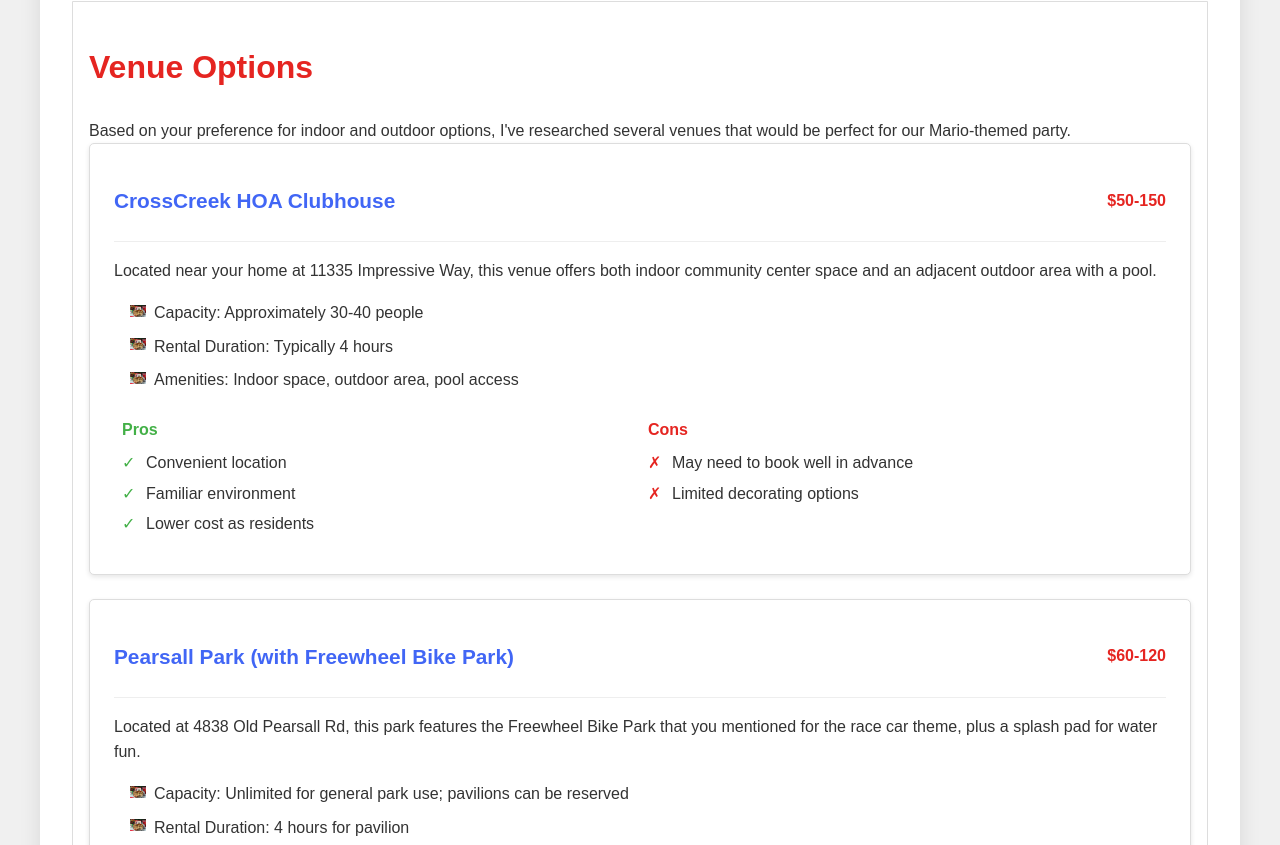
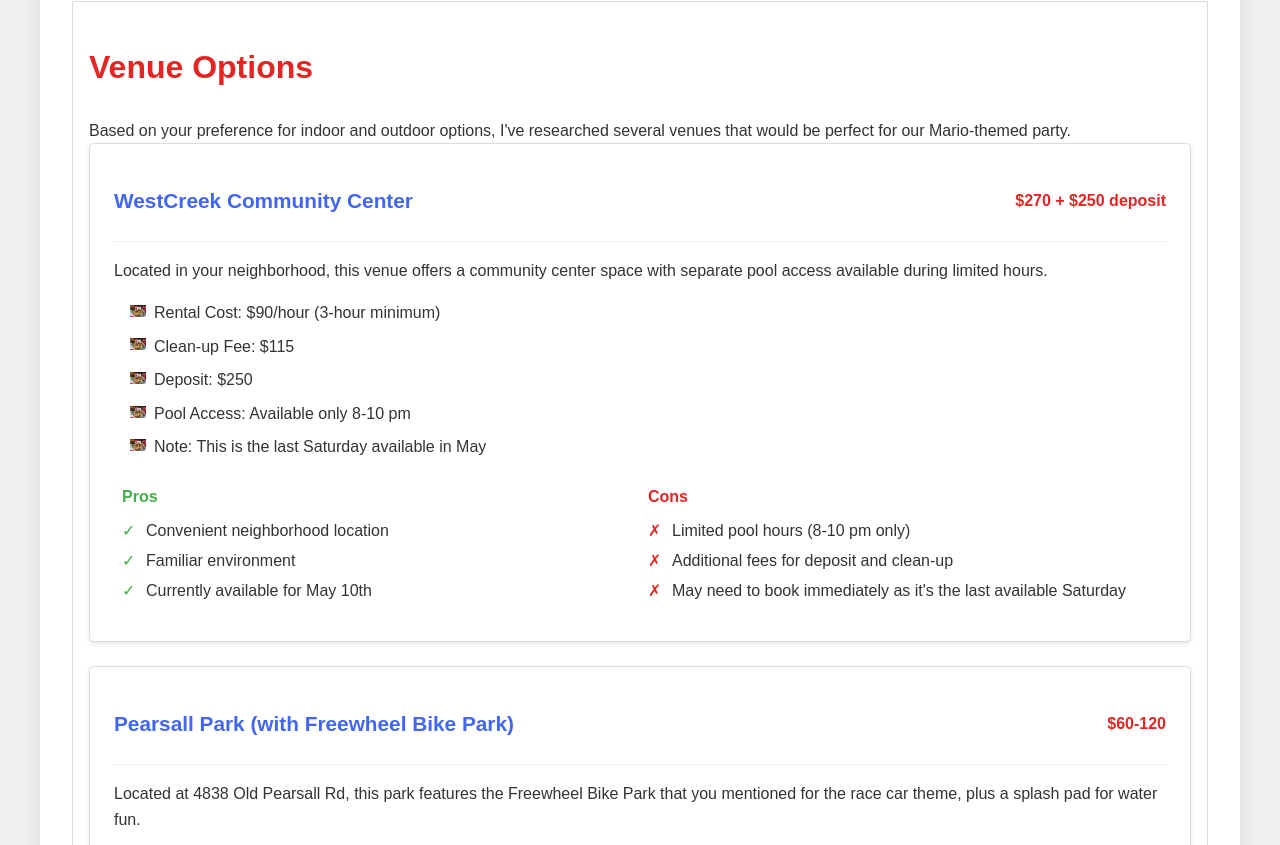
Before and after one commit to year2092/Chayce4Birthday, a plain HTML site: page index.html in a window 1280 px wide. Shown: the part 1347-2192 px from the top of the page. Drawn offline with Linux system fonts and the light colour scheme.

Commit message:
Remove Crosscreek
Updated with pricing

```diff
--- a/index.html
+++ b/index.html
@@ -495,31 +495,34 @@
 
             <div class="venue-card">
                 <div class="card-header">
-                    <h3 class="card-title">CrossCreek HOA Clubhouse</h3>
-                    <span class="card-price">$50-150</span>
+                    <h3 class="card-title">WestCreek Community Center</h3>
+                    <span class="card-price">$270 + $250 deposit</span>
                 </div>
-                <p>Located near your home at 11335 Impressive Way, this venue offers both indoor community center space and an adjacent outdoor area with a pool.</p>
+                <p>Located in your neighborhood, this venue offers a community center space with separate pool access available during limited hours.</p>
                 <div class="card-details">
                     <ul>
-                        <li>Capacity: Approximately 30-40 people</li>
-                        <li>Rental Duration: Typically 4 hours</li>
-                        <li>Amenities: Indoor space, outdoor area, pool access</li>
+                        <li>Rental Cost: $90/hour (3-hour minimum)</li>
+                        <li>Clean-up Fee: $115</li>
+                        <li>Deposit: $250</li>
+                        <li>Pool Access: Available only 8-10 pm</li>
+                        <li>Note: This is the last Saturday available in May</li>
                     </ul>
                 </div>
                 <div class="pros-cons">
                     <div class="pros">
                         <h4>Pros</h4>
                         <ul>
-                            <li>Convenient location</li>
+                            <li>Convenient neighborhood location</li>
                             <li>Familiar environment</li>
-                            <li>Lower cost as residents</li>
+                            <li>Currently available for May 10th</li>
                         </ul>
                     </div>
                     <div class="cons">
                         <h4>Cons</h4>
                         <ul>
-                            <li>May need to book well in advance</li>
-                            <li>Limited decorating options</li>
+                            <li>Limited pool hours (8-10 pm only)</li>
+                            <li>Additional fees for deposit and clean-up</li>
+                            <li>May need to book immediately as it's the last available Saturday</li>
                         </ul>
                     </div>
                 </div>
@@ -621,11 +624,11 @@
                 </div>
             </div>
 
-            <h3>My Recommendation</h3>
-            <p>Based on your preference for indoor/outdoor options and the race car element, I recommend either:</p>
+            <h3>Possible Recommendation</h3>
+            <p>Based on your preference for indoor/outdoor options and the race car element, either:</p>
             <ol>
                 <li><strong>Pearsall Park with Freewheel Bike Park</strong> - Perfect for the race car theme with plenty of space for activities.</li>
-                <li><strong>CrossCreek HOA Clubhouse</strong> - Convenient, potentially more affordable, with indoor space and pool access.</li>
+                <li><strong>WestCreek Community Center</strong> - Convenient neighborhood location with indoor space and limited pool access.</li>
             </ol>
         </div>
 
@@ -1124,9 +1127,9 @@
                     </thead>
                     <tbody>
                         <tr>
-                            <td>Venue</td>
-                            <td>$50</td>
-                            <td>$300</td>
+                            <td>Venue (WestCreek Community Center)</td>
+                            <td>$385</td>
+                            <td>$635</td>
                         </tr>
                         <tr>
                             <td>Decorations</td>
@@ -1150,8 +1153,8 @@
                         </tr>
                         <tr class="budget-total">
                             <td>TOTAL</td>
-                            <td>$836.50</td>
-                            <td>$1900.50</td>
+                            <td>$1171.50</td>
+                            <td>$2235.50</td>
                         </tr>
                     </tbody>
                 </table>
@@ -1159,7 +1162,7 @@
 
             <h3>Budget-Saving Tips</h3>
             <ul>
-                <li>Use the CrossCreek HOA clubhouse to save on venue costs</li>
+                <li>Use the WestCreek Community Center for a convenient neighborhood venue (book immediately as it's the last Saturday available in May)</li>
                 <li>Mix DIY and store-bought decorations</li>
                 <li>Choose 2-3 activities instead of all 5</li>
                 <li>Opt for the Basic Entertainment Package</li>
```
